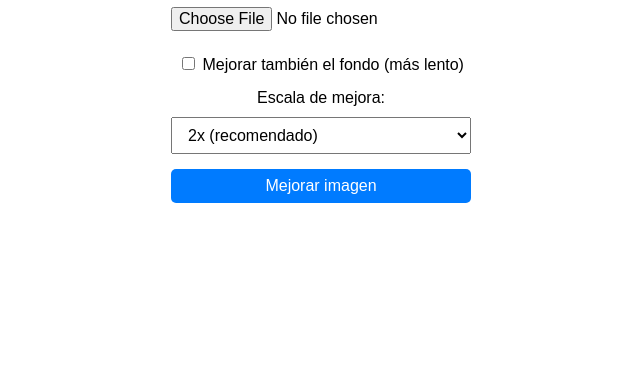
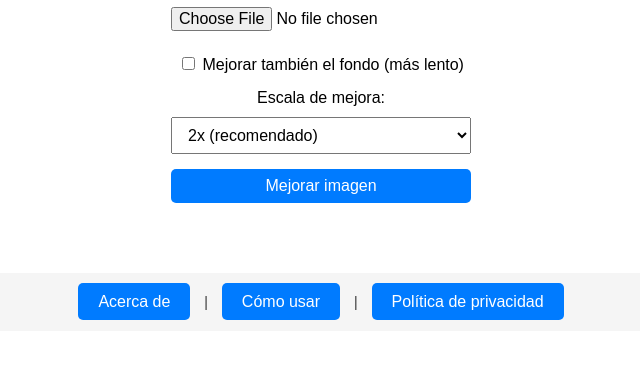
Before and after one commit to adritoon/FaceA, a Flask app: page / in a window 1280 px wide. Shown: the part 119-502 px from the top of the page, without its empty margins (319-959 px from the left). Run offline with Flask 3, Linux system fonts and the light colour scheme.

Commit message:
1er paso para ads
agregar acerca de, como usar y privacidad

```diff
--- a/app.py
+++ b/app.py
@@ -93,6 +93,18 @@
 
     return render_template("index.html", output_image=output_image, original_image=original_image)
 
+@app.route("/acerca")
+def acerca():
+    return render_template("acerca.html")
+
+@app.route("/como-usar")
+def como_usar():
+    return render_template("como_usar.html")
+
+@app.route("/privacidad")
+def privacidad():
+    return render_template("privacidad.html")
+
 if __name__ == "__main__":
     port = int(os.environ.get("PORT", 8080))
     app.run(host="0.0.0.0", port=port)
--- a/templates/index.html
+++ b/templates/index.html
@@ -138,6 +138,20 @@
         max-height: 60vh;
       }
     }
+    #footer {
+      background-color: #f5f5f5;
+      color: #333;
+    }
+
+    body.dark #footer {
+      background-color: #1e1e1e;
+      color: #ccc;
+    }
+
+    body.dark #footer a {
+      color: #9fc3ff;
+    }
+
   </style>
   <!-- Google tag (gtag.js) -->
   <script async src="https://www.googletagmanager.com/gtag/js?id=G-VCC08QD46V"></script>
@@ -216,6 +230,12 @@
       }
     };
   </script>
+  <footer style="text-align:center; padding: 20px; font-size: 14px; margin-top: 40px;" id="footer">
+    <a href="/acerca" style="margin: 0 10px;">Acerca de</a> |
+    <a href="/como-usar" style="margin: 0 10px;">Cómo usar</a> |
+    <a href="/privacidad" style="margin: 0 10px;">Política de privacidad</a>
+  </footer>
+
 
 </body>
 </html>
```
Also changed, not shown: templates/acerca.html (added, +13 -0 lines), templates/como_usar.html (added, +18 -0 lines), templates/privacidad.html (added, +13 -0 lines).
